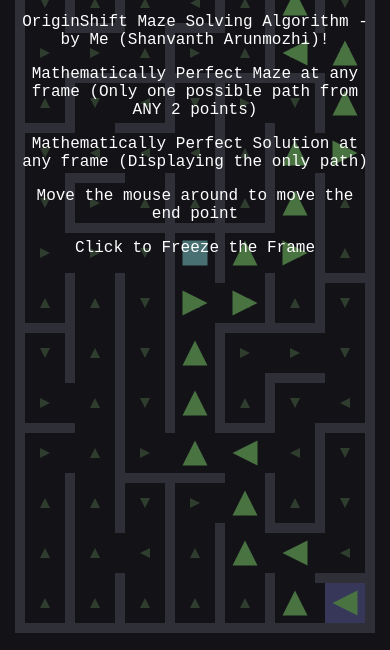
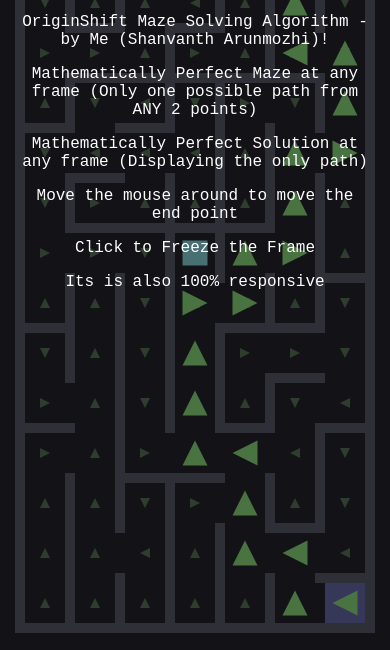
Before and after one commit to Ninjago77/shantech.pro, a website with bundled scripts: page index.html in a window 390 px wide. Shown: the part 194-844 px from the top of the page. Built offline with nearby package versions, Linux system fonts and the light colour scheme.

Commit message:
responsive text added

```diff
--- a/index.html
+++ b/index.html
@@ -62,6 +62,7 @@
 			<p>Mathematically Perfect Solution at any frame (Displaying the only path)</p>
 			<p>Move the mouse around to move the end point</p>
 			<p>Click to Freeze the Frame</p>
+			<p>Its is also 100% responsive</p>
 		</div>
 		<div id="square"></div>
 		<script src="build.js" type="application/x-javascript"></script>
```
